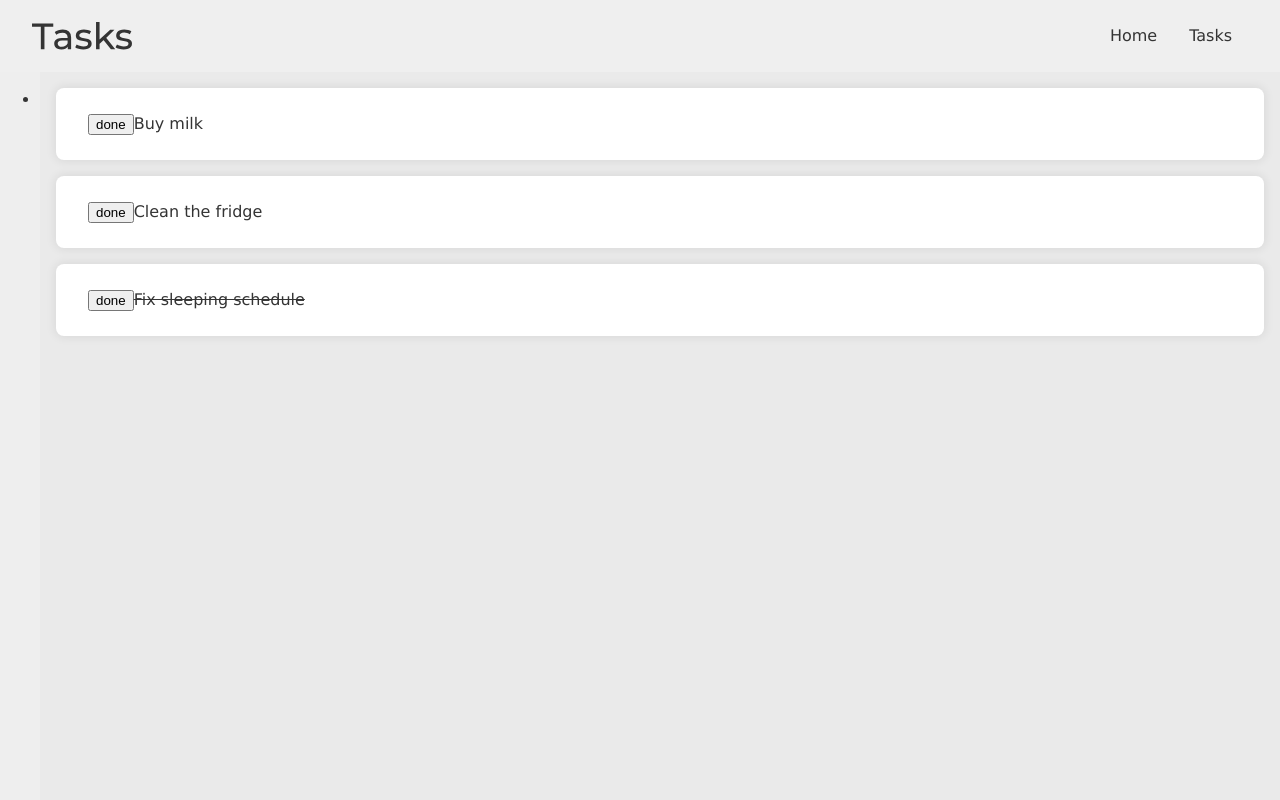
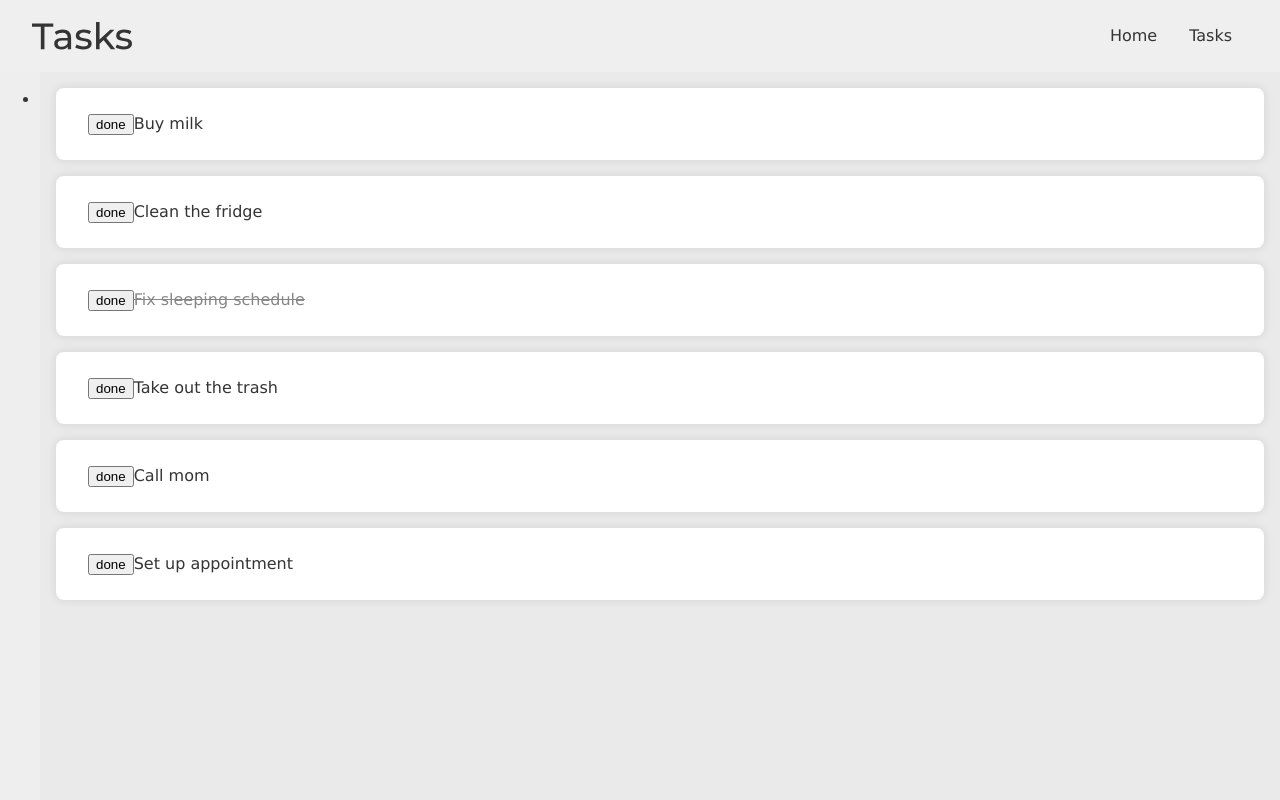
Before and after one commit to arthur-tsutiya/aplicacao-de-tarefas, a React (Create React App) app: page /tasks in a window 1280 px wide. Shown: the top 800 px of the page. Built offline with nearby package versions, Linux system fonts and the light colour scheme.

Commit message:
Add the ability to complete a task

```diff
--- a/src/Tasks.js
+++ b/src/Tasks.js
@@ -6,16 +6,32 @@ import { useState } from 'react';
 const initialTasks = [
     {id: 1, description: 'Buy milk', done: false},
     {id: 2, description: 'Clean the fridge', done: false},
-    {id: 3, description: 'Fix sleeping schedule', done: true}
+    {id: 3, description: 'Fix sleeping schedule', done: true},
+    {id: 4, description: 'Take out the trash', done: false},
+    {id: 5, description: 'Call mom', done: false},
+    {id: 6, description: 'Set up appointment', done: false},
 ]
 
 export default function Tasks() {
     const [tasks, setTasks] = useState(initialTasks);
 
+    function toggleTask(id) {
+        setTasks(tasks.map(task => {
+            if (task.id !== id) {
+                return task;
+            }
+
+            return {
+                ...task,
+                done: !task.done
+            };
+        }));
+    }
+
     return (
     <main className="main-page tasks-wrapper">
         <TasksSidebar/>
-        <TasksView tasks={tasks}/>
+        <TasksView tasks={tasks} onTaskToggle={toggleTask}/>
     </main>
     );
 }
--- a/src/components/Task.css
+++ b/src/components/Task.css
@@ -14,4 +14,5 @@
 
 .done-task {
     text-decoration: line-through;
+    color: var(--font-color-lighter);
 }
--- a/src/index.css
+++ b/src/index.css
@@ -1,5 +1,7 @@
 :root {
     --font-color-1: #343434;
+    --font-color-light: #565656;
+    --font-color-lighter: #878787;
 }
 
 h1,h2,h3,h4,h5,h6 {
```
